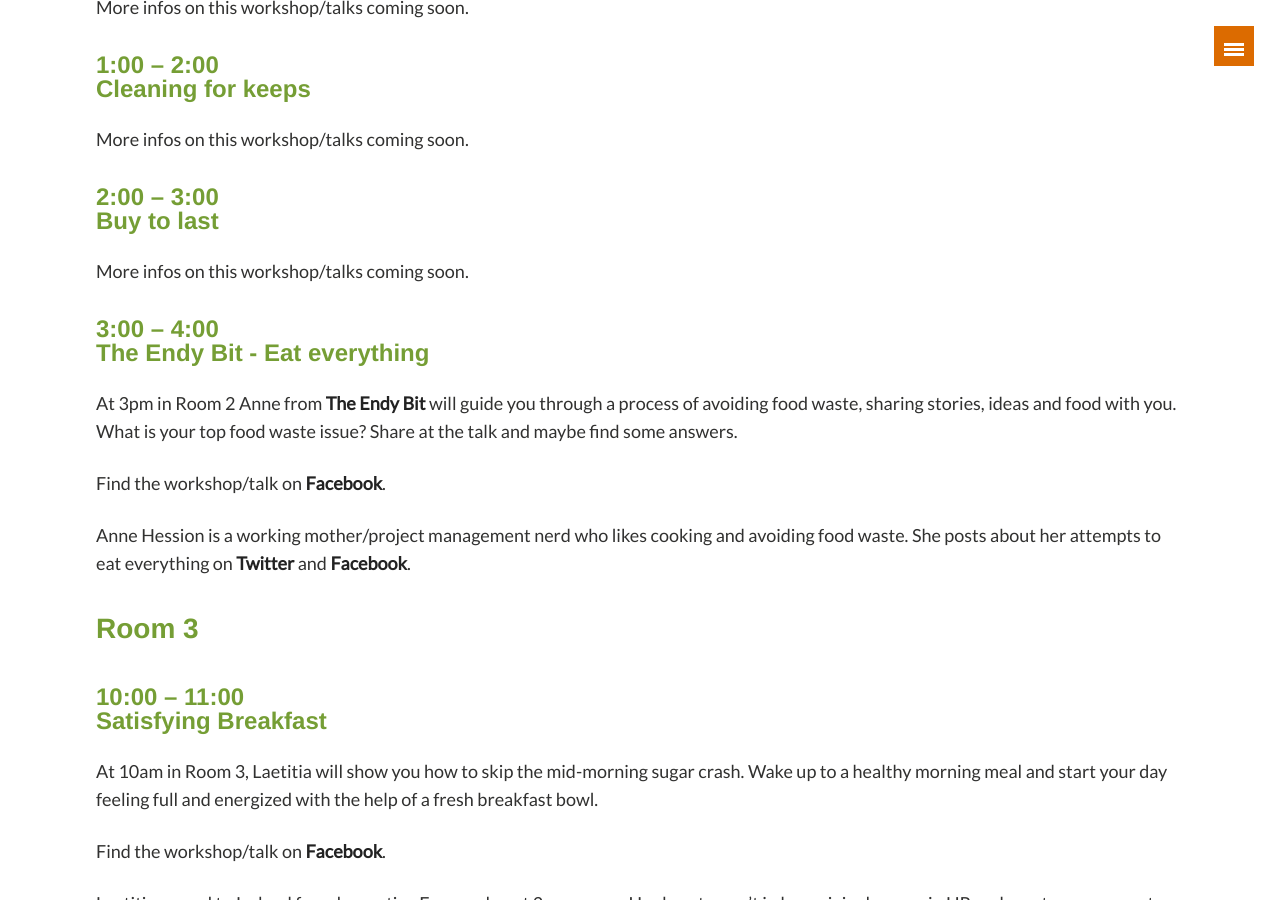
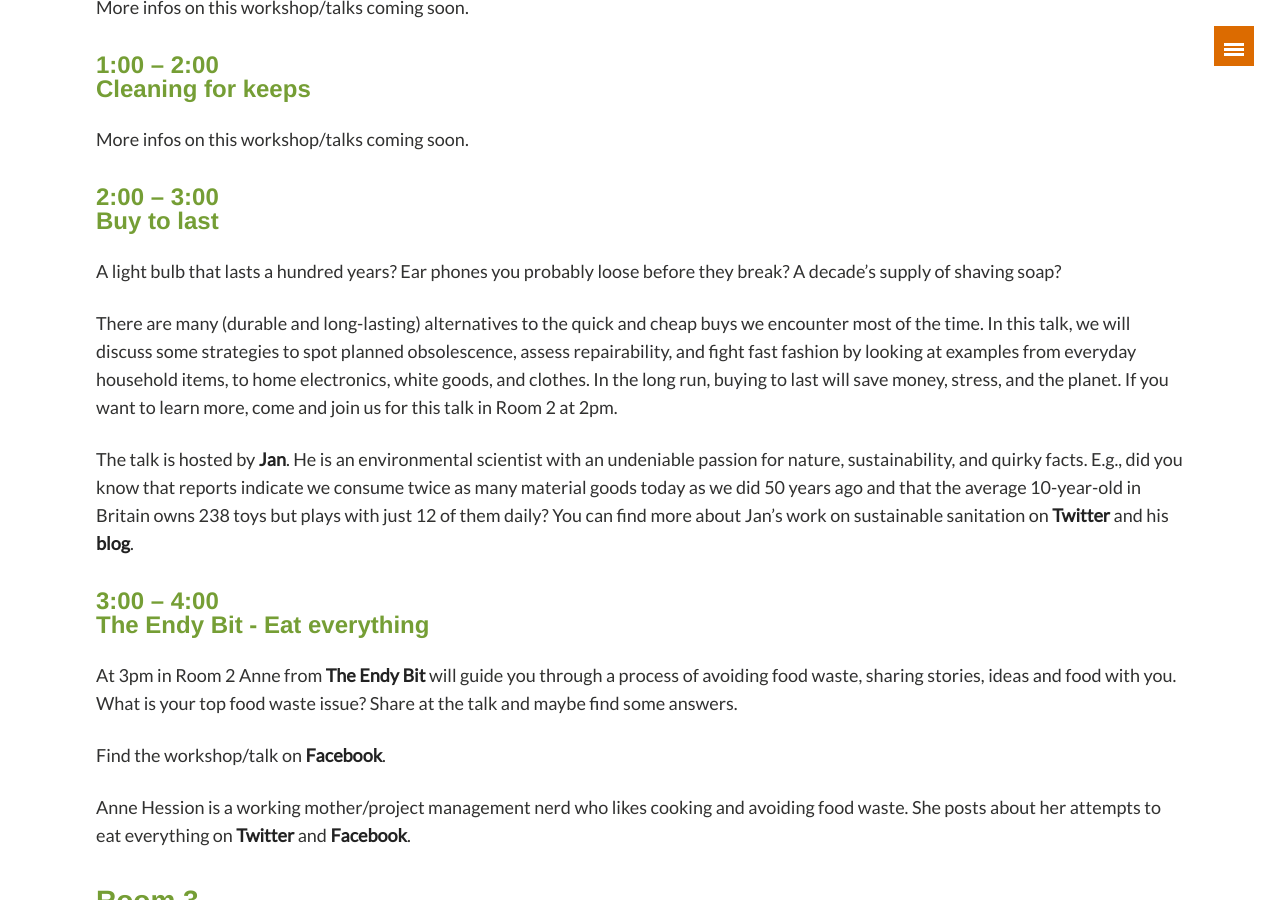
Before and after one commit to zerowastefestival/zerowastefestival.github.io, a Jekyll site: the page built from index.md, in a window 1280 px wide and 900 px high, scrolled down 7477 px. Built offline with Jekyll 4.4.1, drawn with Linux system fonts in a browser that asks for light colours; some web fonts are replaced.

Commit message:
schedule updates

```diff
--- a/index.md
+++ b/index.md
@@ -170,7 +170,11 @@ More infos on this workshop/talks coming soon.
 
 #### 2:00 -- 3:00 <br/> Buy to last <a name="buy"></a>
 
-More infos on this workshop/talks coming soon.
+A light bulb that lasts a hundred years? Ear phones you probably loose before they break? A decade's supply of shaving soap?
+
+There are many (durable and long-lasting) alternatives to the quick and cheap buys we encounter most of the time. In this talk, we will discuss some strategies to spot planned obsolescence, assess repairability, and fight fast fashion by looking at examples from everyday household items, to home electronics, white goods, and clothes. In the long run, buying to last will save money, stress, and the planet. If you want to learn more, come and join us for this talk in Room 2 at 2pm.
+
+The talk is hosted by [Jan](/team). He is an environmental scientist with an undeniable passion for nature, sustainability, and quirky facts. E.g., did you know that reports indicate we consume twice as many material goods today as we did 50 years ago and that the average 10-year-old in Britain owns 238 toys but plays with just 12 of them daily? You can find more about Jan's work on sustainable sanitation on [Twitter](https://twitter.com/janknappe){:target="blank"} and his [blog](https://www.janknappe.com/){:target="blank"}.
 
 #### 3:00 -- 4:00 <br/> The Endy Bit - Eat everything <a name="endy"></a>
 
```
